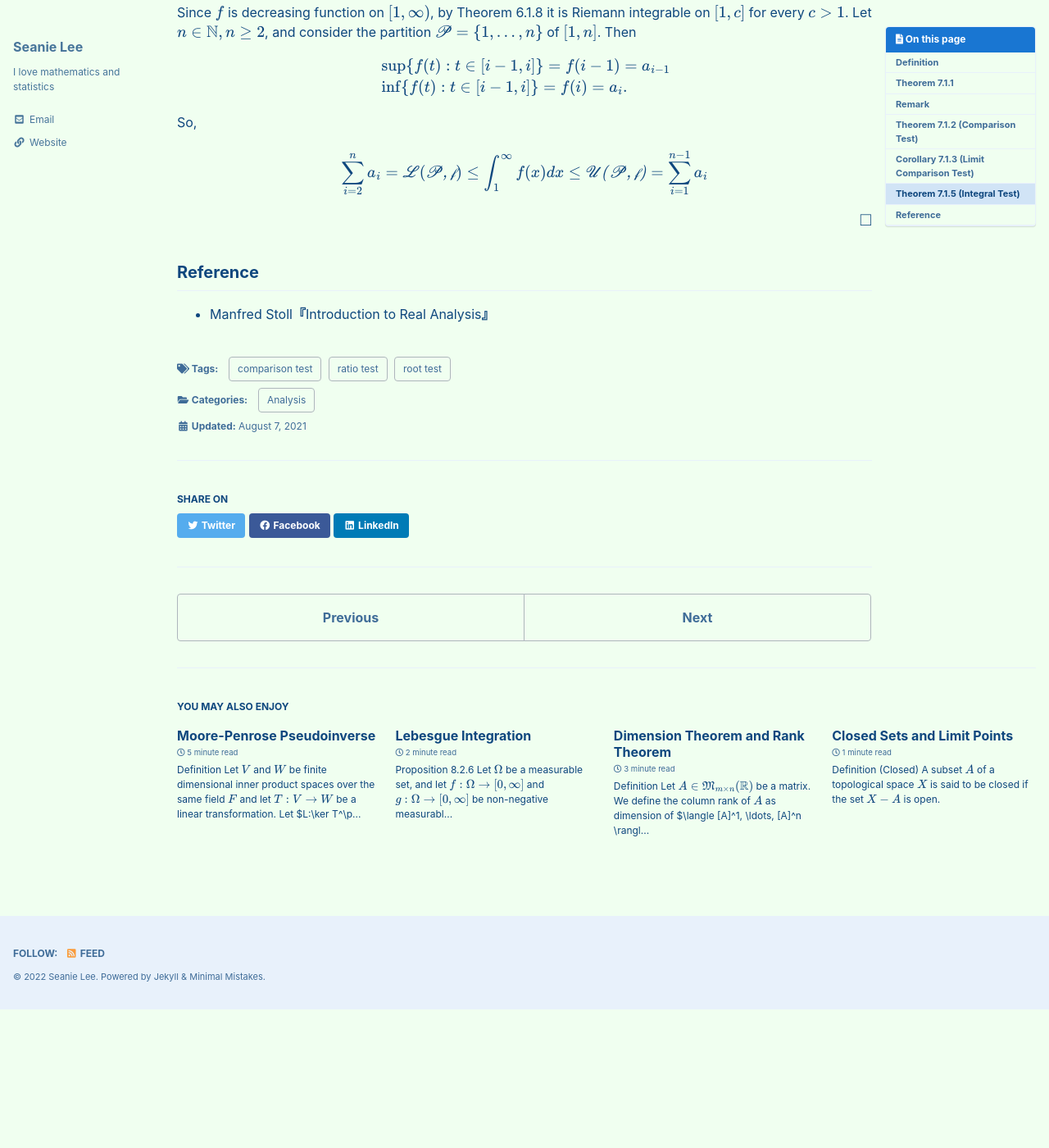
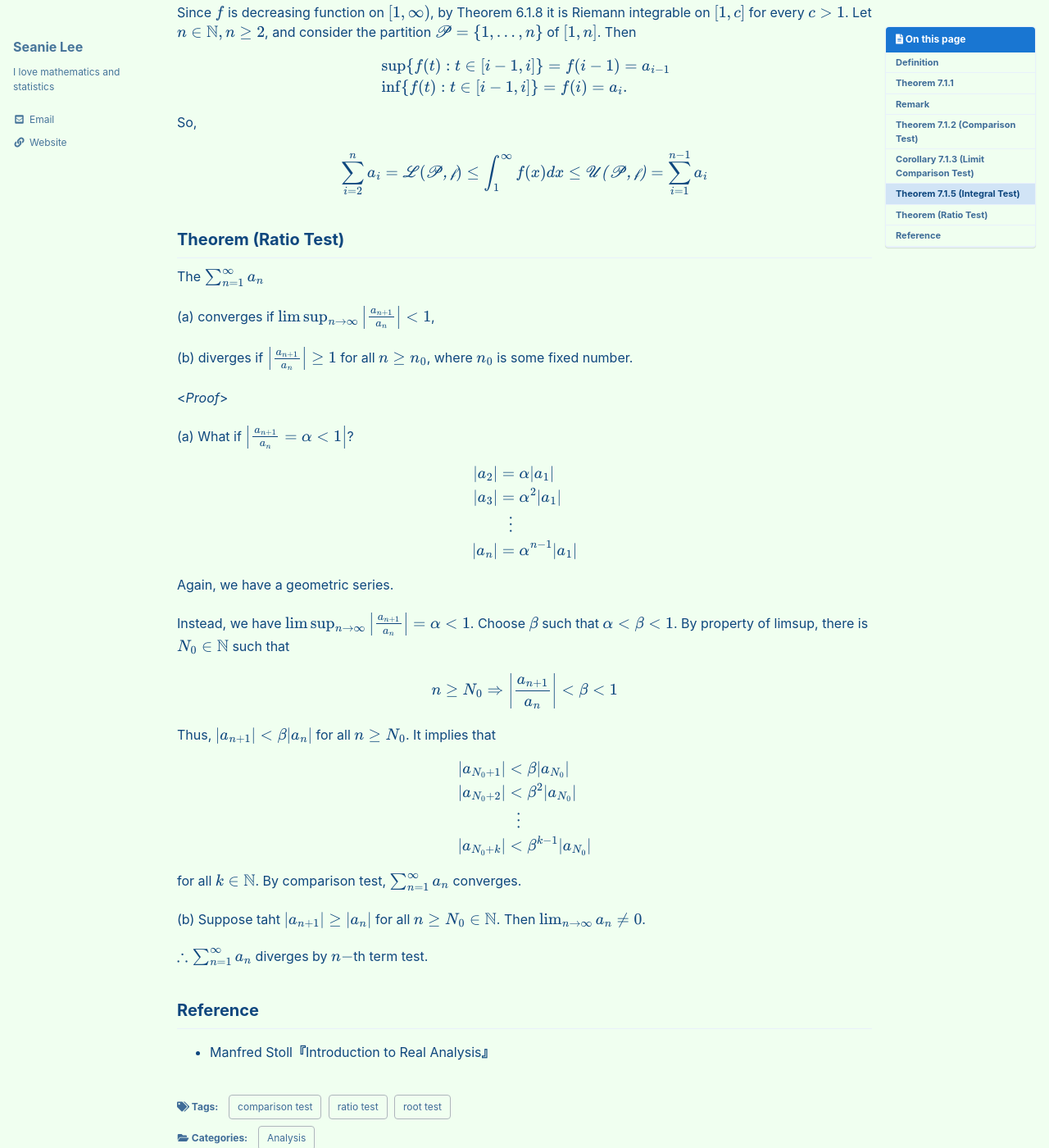
Before and after one commit to seanie12/blog, a Jekyll site: the page built from _posts/2021-08-07-convergence-test-1.md, in a window 1280 px wide and 1400 px high, scrolled down 3320 px. Shown: the whole window at 82% size. Built offline with Jekyll 4.4.1, drawn with Linux system fonts in a browser that asks for light colours; cached includes are drawn as plain includes; formulas are drawn with MathJax 3; before the commit the page ends 4552 px from its top, so only the background shows below that.

Commit message:
Update 2021-08-07-convergence-test-1.md

```diff
--- a/_posts/2021-08-07-convergence-test-1.md
+++ b/_posts/2021-08-07-convergence-test-1.md
@@ -173,7 +173,55 @@ $$
 \end{align*}
 $$
 
+## Theorem (Ratio Test)
+The $\sum_{n=1}^\infty a_n$
+
+(a) converges if $\limsup_{n\to\infty}\left\lvert \frac{a_{n+1}}{a_n}\right\rvert <1$,
+
+(b) diverges if $\left\lvert \frac{a_{n+1}}{a_n}\right\rvert \geq 1$ for all $n\geq n_0$, where $n_0$ is some fixed number.
+
+<*Proof*>
+
+(a) What if $\left\lvert \frac{a_{n+1}}{a_n}=\alpha <1\right\rvert$?
+
+$$
+\begin{align*}
+\lvert a_2\rvert &= \alpha \lvert a_1 \rvert \\
+\lvert a_3\rvert &= \alpha^2 \lvert a_1 \rvert \\
+&\:\:\:\vdots \\
+\lvert a_n\rvert &= \alpha^{n-1} \lvert a_1 \rvert
+\end{align*}
+$$
+
+Again, we have a geometric series.
+
+Instead, we have $\limsup_{n\to\infty}\left\lvert\frac{a_{n+1}}{a_n}\right\rvert=\alpha <1$. Choose $\beta$ such that $\alpha <\beta <1$. By property of limsup, there is $N_0\in\mathbb{N}$ such that
+
+$$
+\begin{equation*}
+n\geq N_0 \Rightarrow \left\lvert \frac{a_{n+1}}{a_n}\right\rvert < \beta < 1
+\end{equation*}
+$$
+
+Thus, $\lvert a_{n+1} \rvert< \beta\lvert a_n \rvert$ for all $n\geq N_0$. It implies that
+
+$$
+\begin{align*}
+\lvert a_{N_0+1}\rvert &< \beta \lvert a_{N_0}\rvert \\
+\lvert a_{N_0+2}\rvert &< \beta^2 \lvert a_{N_0}\rvert \\
+&\:\:\:\vdots \\
+\lvert a_{N_0+k}\rvert &< \beta^{k-1} \lvert a_{N_0}\rvert
+\end{align*}
+$$
+
+for all $k\in\mathbb{N}$. By comparison test, $\sum_{n=1}^\infty a_n$  converges.
+
+
+(b) Suppose taht $\lvert a_{n+1} \rvert \geq\lvert a_n \rvert$ for all $n\geq N_0\in\mathbb{N}$. Then $\lim_{n\to\infty}a_n \neq 0$.
+
+$\therefore \sum_{n=1}^\infty a_n$ diverges by $n-$th term test.
 $$\tag*{$\square$}$$
+
 
 ## Reference
 - Manfred Stoll**『**Introduction to Real Analysis**』**
```
